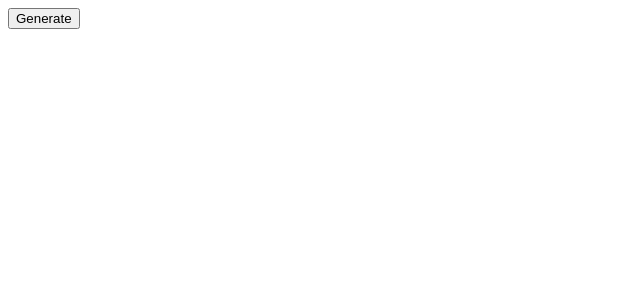
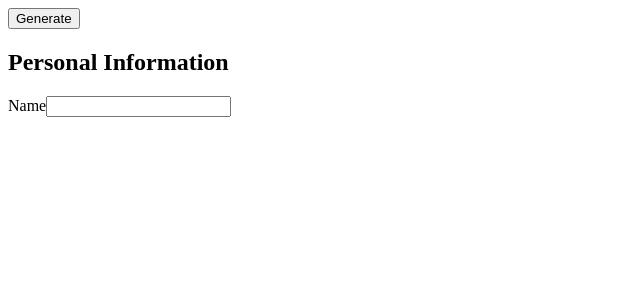
Before and after one commit to Unpetrified/resume-factory, a React (Vite) app: page / in a window 1280 px wide. Shown: the top 300 px of the page, without its empty margins (0-640 px from the left). Built offline with nearby package versions, Linux system fonts and the light colour scheme.

Commit message:
Resume state in personal info component not rerendering on input change

```diff
--- a/src/App.jsx
+++ b/src/App.jsx
@@ -4,27 +4,24 @@ import Generate from "./components/generateComponents/generateCV";
 
 export default function App() {
     const [isEditing, setIsEditing] = useState(0);
-    const [resume, setResume] = useState({});
+    const [resume, setResume] = useState({
+        "Personal" : {"name":"", "email":"", "address":"", "telephone":"", "role":""},
+        "Education" : [],
+        "Work" : [],
+
+    });
 
     function handleEditCvBtnClick() {
         setIsEditing(0);
-        setResume((prevResume) => { // delete entry on the resume
-            const newResume = {...prevResume};
-            delete newResume["text"]
-            return newResume
-        });
-
     }
 
     function handleGenerateCvBtnClick() {
         setIsEditing(1);
-        setResume({...resume, "mode":"edit", "text":"true"});
     }
 
     return (
         <>
         {isEditing === 0 ? <EditCV generateEventHandler={handleGenerateCvBtnClick} currentResume={resume} updateResume={setResume}/> : <Generate editEventHandler={handleEditCvBtnClick} currentResume={resume} updateResume={setResume}/>}
-        <h2>{Object.entries(resume)}</h2>
         </>
     )
 }
--- /dev/null
+++ b/src/components/editComponents/form elements.jsx
@@ -0,0 +1,9 @@
+export default function Input({label, id, value, handleChange, type="text", class_name=""}) {
+
+    return (
+        <>
+        <label for={id}>{label}</label>
+        <input type={type} className={class_name} id={id} value={value} onChange={handleChange}/>
+        </>
+    )
+}
--- a/src/components/editComponents/main.jsx
+++ b/src/components/editComponents/main.jsx
@@ -1,7 +1,11 @@
+import PersonalInfo from "./personalInfo";
+
 export default function EditCV({generateEventHandler, currentResume, updateResume}) {
+
     return (
         <>
         <button onClick={generateEventHandler}>Generate</button>
+        <PersonalInfo resume={currentResume} setResume={updateResume}/>
         </>
     )
 }
--- a/src/components/editComponents/personalInfo.jsx
+++ b/src/components/editComponents/personalInfo.jsx
@@ -0,0 +1,19 @@
+import Input from "./form elements";
+
+export default function PersonalInfo({resume, setResume}) {
+
+    function updateName(e) {
+        const newResume = {...resume};
+        newResume["Personal"]["name"] = e.target.value;
+        setResume(newResume)
+    }
+
+    return (
+        <>
+        <h2>Personal Information</h2>
+        <form>
+            <Input label="Name" id="name" value={resume["Personal"]["name"]} onChange={updateName}/>
+        </form>
+        </>
+    )
+}
```
